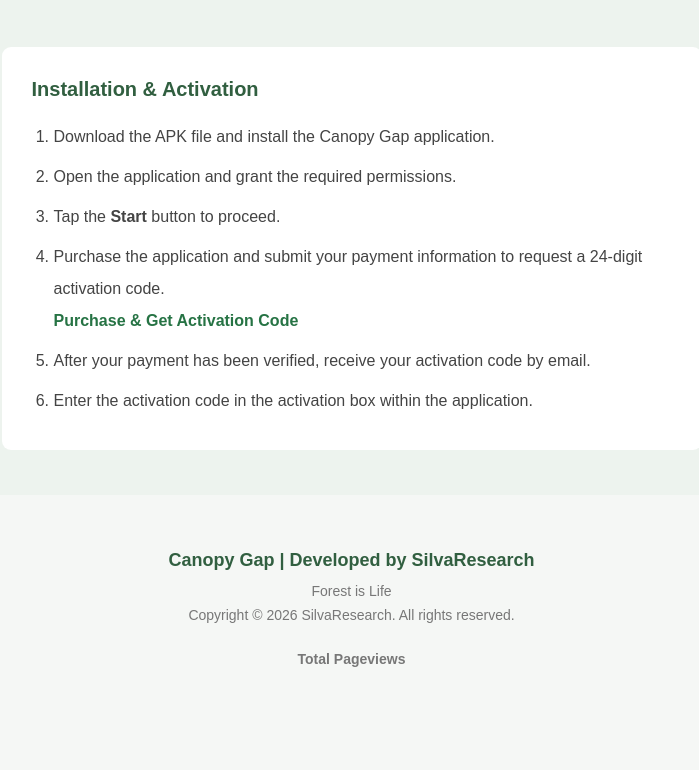
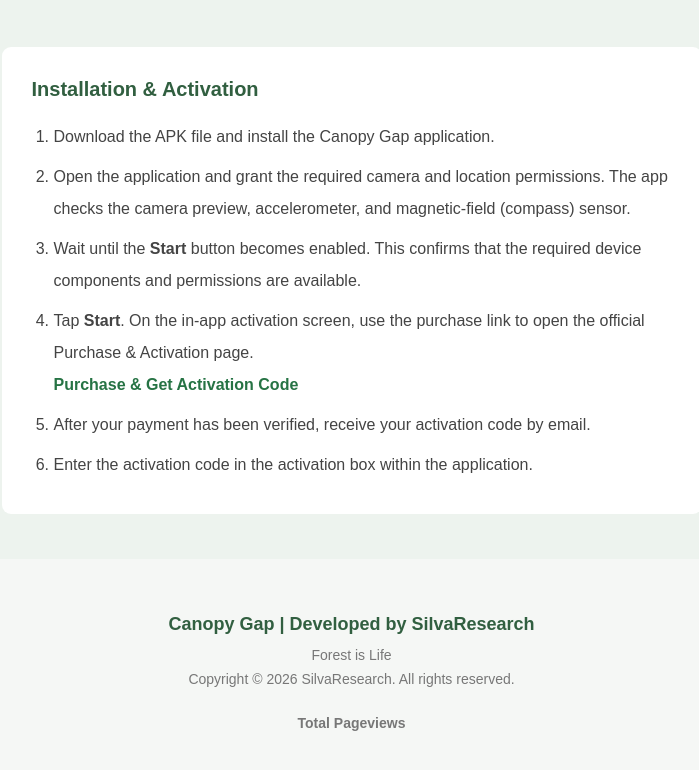
Before and after one commit to SilvaResearch/silvaresearch.github.io, a plain HTML site: page index.html in a window 1280 px wide. Shown: the part 2474-3244 px from the top of the page, without its empty margins (416-1115 px from the left). Before the commit the page ends 3206 px from the top, so only its background shows below. Drawn offline with Linux system fonts and the light colour scheme.

Commit message:
Update index.html

```diff
--- a/index.html
+++ b/index.html
@@ -65,6 +65,7 @@
 
 <body>
 
+
     <!-- ================================= -->
     <!-- Header                            -->
     <!-- ================================= -->
@@ -100,21 +101,32 @@
 
 
         <!-- Sidebar -->
+
         <aside class="sidebar">
 
             <h3>Canopy Gap</h3>
 
             <nav aria-label="Main navigation">
 
-                <a href="#home">Overview</a>
+                <a href="#home">
+                    Overview
+                </a>
 
-                <a href="#canopy-gap">Application</a>
+                <a href="#canopy-gap">
+                    Application
+                </a>
 
-                <a href="#features">Features</a>
+                <a href="#features">
+                    Features
+                </a>
 
-                <a href="#workflow">Measurement Workflow</a>
+                <a href="#workflow">
+                    Measurement Workflow
+                </a>
 
-                <a href="#download">Download</a>
+                <a href="#download">
+                    Download
+                </a>
 
                 <a href="./purchase.html">
                     Purchase &amp; Activation
@@ -133,6 +145,7 @@
 
 
             <!-- Introduction -->
+
             <section id="home" class="content-section">
 
                 <h2>
@@ -140,44 +153,57 @@
                 </h2>
 
                 <p>
+
                     <strong>Canopy Gap</strong> is an Android application designed
                     for field measurement of forest canopy gaps. It helps users
                     estimate canopy-gap geometry and record related topographic
                     and geographic information with a smartphone.
+
                 </p>
 
                 <p>
+
                     The application uses the smartphone camera, orientation
                     sensors, and GPS to support measurements of gap area,
                     dimensions, perimeter, slope, aspect, and location.
+
                     This website is the official information, download, and
                     activation page for Canopy Gap.
+
                 </p>
 
             </section>
 
 
             <!-- Canopy Gap Application -->
+
             <section id="canopy-gap" class="content-section">
 
-                <h2>About the Canopy Gap Application</h2>
+                <h2>
+                    About the Canopy Gap Application
+                </h2>
 
                 <p>
+
                     Canopy Gap is a field measurement tool for researchers and
                     students who need to record the shape and topographic
                     characteristics of forest canopy gaps.
+
                 </p>
 
                 <p>
+
                     From a fixed measurement point near the gap center, users
                     record the gap boundary in selected directions. The app
                     processes these measurements to calculate gap area,
                     dimensions, and perimeter, and records slope, aspect,
                     and GPS-based location information.
+
                 </p>
 
 
                 <!-- Application Images -->
+
                 <div class="image-gallery">
 
                     <figure>
@@ -215,11 +241,13 @@
 
 
             <!-- Features -->
+
             <section id="features" class="content-section">
 
                 <h2>Main Features</h2>
 
                 <div class="feature-grid">
+
 
                     <div class="feature-card">
 
@@ -268,12 +296,14 @@
 
                     </div>
 
+
                 </div>
 
             </section>
 
 
             <!-- Measurement Workflow -->
+
             <section id="workflow" class="content-section">
 
                 <h2>Measurement Workflow</h2>
@@ -281,27 +311,37 @@
                 <ol class="workflow-list">
 
                     <li>
+
                         Position yourself at a fixed point near
                         the center of the canopy gap.
+
                     </li>
 
                     <li>
+
                         Select the appropriate measurement mode
                         and configure the measurement settings.
+
                     </li>
 
                     <li>
+
                         Measure the canopy-gap boundaries in
                         the required directions.
+
                     </li>
 
                     <li>
+
                         Complete the measurements and review
                         the calculated geometric and topographic results.
+
                     </li>
 
                     <li>
+
                         Save the measurement report.
+
                     </li>
 
                 </ol>
@@ -327,7 +367,9 @@
 
 
                 <!-- Application Information -->
+
                 <div class="app-details">
+
 
                     <div class="detail-item">
 
@@ -355,10 +397,12 @@
 
                     </div>
 
+
                 </div>
 
 
                 <!-- Download Button -->
+
                 <a
                     class="download-button"
                     href="./files/CanopyGap-v1.00.apk"
@@ -370,52 +414,84 @@
 
 
                 <!-- Installation and Activation -->
+
                 <div class="activation-guide">
 
                     <h3>Installation &amp; Activation</h3>
 
                     <ol>
 
+
                         <li>
+
                             Download the APK file and install
                             the Canopy Gap application.
+
                         </li>
 
+
                         <li>
-                            Open the application and grant
-                            the required permissions.
+
+                            Open the application and grant the required
+                            camera and location permissions.
+
+                            The app checks the camera preview,
+                            accelerometer, and magnetic-field
+                            (compass) sensor.
+
                         </li>
 
+
                         <li>
-                            Tap the <strong>Start</strong> button
-                            to proceed.
+
+                            Wait until the <strong>Start</strong>
+                            button becomes enabled.
+
+                            This confirms that the required device
+                            components and permissions are available.
+
                         </li>
 
+
                         <li>
-                            Purchase the application and submit
-                            your payment information to request
-                            a 24-digit activation code.
+
+                            Tap <strong>Start</strong>.
+
+                            On the in-app activation screen, use
+                            the purchase link to open the official
+                            Purchase &amp; Activation page.
 
                             <br>
 
                             <a href="./purchase.html">
+
                                 Purchase &amp; Get Activation Code
+
                             </a>
+
                         </li>
 
+
                         <li>
+
                             After your payment has been verified,
                             receive your activation code by email.
+
                         </li>
 
+
                         <li>
+
                             Enter the activation code in the
                             activation box within the application.
+
                         </li>
+
 
                     </ol>
 
                 </div>
+
 
             </section>
 
@@ -440,6 +516,7 @@
 
 
                 <!-- Public Visitor Counter -->
+
                 <div
                     class="visitor-counter"
                     style="margin-top: 20px;">
@@ -449,12 +526,14 @@
                     <div
                         id="goatcounter-total"
                         aria-live="polite">
+
                     </div>
 
                 </div>
 
 
             </footer>
+
 
         </main>
 
@@ -500,7 +579,8 @@
 
                     clearInterval(timer);
 
-                    target.textContent = "Counter temporarily unavailable";
+                    target.textContent =
+                        "Counter temporarily unavailable";
 
                 }
 
@@ -519,6 +599,7 @@
         data-goatcounter="https://silvaresearch.goatcounter.com/count"
         async
         src="https://gc.zgo.at/count.js">
+
     </script>
 
 
```
